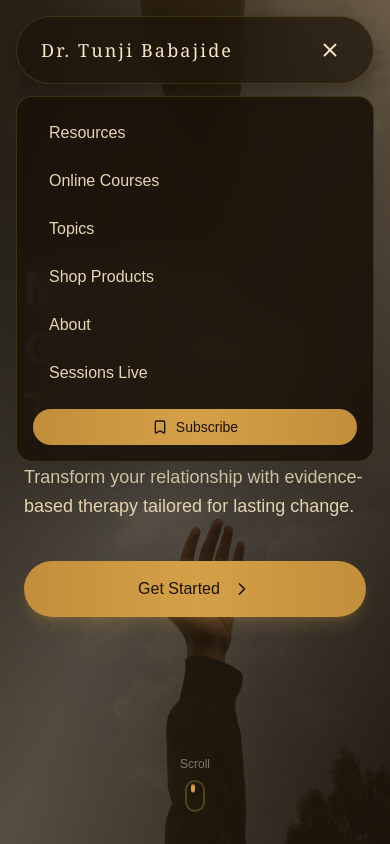
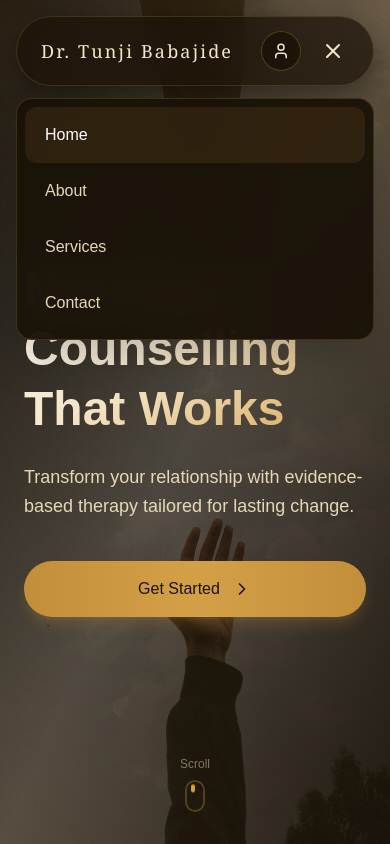
Before and after one commit to Richard-Adewoye/TB, a Next.js app: page / in a window 390 px wide. Both pictures are taken after a click on the button 330 px from the left and 50 px from the top of the page. Shown: the top 844 px of the page. Built offline with nearby package versions, Linux system fonts and the light colour scheme.

Commit message:
Navbar mobile responsiveness content corrected

```diff
--- a/src/app/components/Navbar.tsx
+++ b/src/app/components/Navbar.tsx
@@ -3,13 +3,20 @@
 import { useState, useEffect } from "react";
 import Link from "next/link";
 import { usePathname } from "next/navigation";
-import { Menu, X, Bookmark } from "lucide-react";
-import { User } from "lucide-react";
-
+import { Menu, X, User } from "lucide-react";
+import { motion } from "framer-motion";
 
 export default function Navbar() {
   const [isOpen, setIsOpen] = useState(false);
   const pathname = usePathname();
+
+  // The unified navigation items
+  const navLinks = [
+    { label: "Home", href: "/" },
+    { label: "About", href: "/about" },
+    { label: "Services", href: "/services" },
+    { label: "Contact", href: "/contact" },
+  ];
 
   useEffect(() => {
     setIsOpen(false);
@@ -21,91 +28,75 @@ export default function Navbar() {
         <div className="relative flex items-center justify-between rounded-full border border-[#d4a047]/20 bg-[#1a1208]/70 px-6 py-3.5 backdrop-blur-xl shadow-[0_10px_30px_rgba(0,0,0,0.4)]">
 
           {/* Logo */}
-          <Link href="/"
-                className="group relative font-serif text-lg md:text-xl tracking-[0.12em] text-[#f5e6c8]"
-                >
-          <span className="relative z-10">
-            Dr. Tunji Babajide
-          </span>
-
-  <span className="absolute left-0 -bottom-1 h-px w-0 bg-gradient-to-r from-[#d4a047] to-transparent transition-all duration-500 group-hover:w-full" />
-</Link>
-
+          <Link href="/" className="group relative font-serif text-lg md:text-xl tracking-[0.12em] text-[#f5e6c8]">
+            <span className="relative z-10">Dr. Tunji Babajide</span>
+            <span className="absolute left-0 -bottom-1 h-px w-0 bg-gradient-to-r from-[#d4a047] to-transparent transition-all duration-500 group-hover:w-full" />
+          </Link>
 
           {/* Desktop nav */}
           <nav className="hidden items-center gap-8 text-sm md:flex">
-  {[
-    { label: "Home", href: "/" },
-    { label: "About", href: "/about" },
-    { label: "Services", href: "/services" },
-    { label: "Contact", href: "/contact" },
-  ].map(({ label, href }) => (
-    <Link
-      key={label}
-      href={href}
-      className="relative text-[#e7d7b5] transition hover:text-white"
-    >
-      <span className="after:absolute after:-bottom-1 after:left-0 after:h-px after:w-0 after:bg-[#d4a047] after:transition-all hover:after:w-full" />
-      {label}
-    </Link>
-  ))}
-</nav>
+            {navLinks.map(({ label, href }) => (
+              <Link
+                key={label}
+                href={href}
+                className={`relative transition-colors hover:text-white ${
+                  pathname === href ? "text-white" : "text-[#e7d7b5]"
+                }`}
+              >
+                {label}
+                {/* Underline effect */}
+                <span className={`absolute -bottom-1 left-0 h-px bg-[#d4a047] transition-all duration-300 ${
+                  pathname === href ? "w-full" : "w-0 group-hover:w-full"
+                }`} />
+              </Link>
+            ))}
+          </nav>
 
+          {/* CTA / User Profile */}
+          <div className="flex items-center gap-4">
+            <Link
+              href="/login"
+              aria-label="Sign in"
+              className="group relative flex h-10 w-10 items-center justify-center rounded-full border border-[#d4a047]/30 bg-[#1a1208]/60 text-[#f5e6c8] backdrop-blur-md transition-all hover:border-[#d4a047]/60 hover:bg-[#1a1208]/80"
+            >
+              <User size={18} className="transition-transform group-hover:scale-105" />
+              <span className="pointer-events-none absolute inset-0 rounded-full bg-[#d4a047]/10 opacity-0 blur-md transition-opacity group-hover:opacity-100" />
+            </Link>
 
-          {/* CTA */}
-
-        <div className="hidden md:flex items-center">
-         <Link
-          href="/"
-          aria-label="Sign in or create account"
-          className="group relative flex h-10 w-10 items-center justify-center rounded-full border border-[#d4a047]/30 bg-[#1a1208]/60 text-[#f5e6c8] backdrop-blur-md transition-all hover:border-[#d4a047]/60 hover:bg-[#1a1208]/80"
-          >
-        <User
-          size={18}
-          className="transition-transform group-hover:scale-105"
-        />
-
-    {/* subtle glow on hover */}
-    <span className="pointer-events-none absolute inset-0 rounded-full bg-[#d4a047]/10 opacity-0 blur-md transition-opacity group-hover:opacity-100" />
-  </Link>
-</div>
-
-
-          {/* Mobile toggle */}
-          <button
-            onClick={() => setIsOpen((v) => !v)}
-            className="md:hidden rounded-full p-2 text-[#f5e6c8] transition hover:bg-white/10"
-            aria-label="Toggle menu"
-          >
-            {isOpen ? <X size={22} /> : <Menu size={22} />}
-          </button>
+            {/* Mobile toggle */}
+            <button
+              onClick={() => setIsOpen((v) => !v)}
+              className="md:hidden rounded-full p-1 text-[#f5e6c8] transition hover:bg-white/10"
+              aria-label="Toggle menu"
+            >
+              {isOpen ? <X size={24} /> : <Menu size={24} />}
+            </button>
+          </div>
         </div>
 
-        {/* Mobile menu */}
+        {/* Mobile menu - Synchronized with Desktop */}
         {isOpen && (
-          <div className="mt-3 rounded-2xl border border-[#d4a047]/20 bg-[#1a1208]/90 p-4 backdrop-blur-xl shadow-2xl md:hidden">
-            <nav className="flex flex-col gap-2">
-              {["Resources", "Online Courses", "Topics", "Shop Products", "About", "Sessions Live"].map(
-                (item) => (
-                  <Link
-                    key={item}
-                    href="/#"
-                    className="rounded-lg px-4 py-2 text-[#e7d7b5] transition hover:bg-white/5 hover:text-white"
-                  >
-                    {item}
-                  </Link>
-                )
-              )}
-
-              <Link
-                href="/#"
-                className="mt-2 inline-flex items-center justify-center gap-2 rounded-full bg-gradient-to-r from-[#c28e3a] via-[#d4a047] to-[#c28e3a] px-4 py-2 text-sm font-medium text-[#1a1208]"
-              >
-                <Bookmark size={16} />
-                Subscribe
-              </Link>
+          <motion.div
+            initial={{ opacity: 0, y: -10 }}
+            animate={{ opacity: 1, y: 0 }}
+            className="mt-3 overflow-hidden rounded-2xl border border-[#d4a047]/20 bg-[#1a1208]/95 p-2 backdrop-blur-xl shadow-2xl md:hidden"
+          >
+            <nav className="flex flex-col">
+              {navLinks.map(({ label, href }) => (
+                <Link
+                  key={label}
+                  href={href}
+                  className={`rounded-xl px-5 py-4 text-base font-medium transition-all ${
+                    pathname === href
+                      ? "bg-[#d4a047]/10 text-white"
+                      : "text-[#e7d7b5] hover:bg-white/5 hover:text-white"
+                  }`}
+                >
+                  {label}
+                </Link>
+              ))}
             </nav>
-          </div>
+          </motion.div>
         )}
       </div>
     </header>
```
